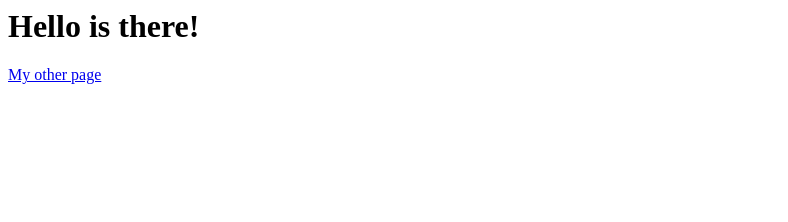
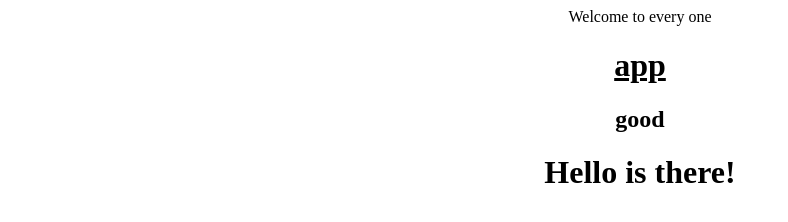
Before and after one commit to Ajay20062/ab, a plain HTML site: page index.html in a window 1280 px wide. Shown: the whole page, without its empty margins (0-788 px from the left). Drawn offline with Linux system fonts and the light colour scheme.

Commit message:
3 files modified

```diff
--- a/index.html
+++ b/index.html
@@ -1,13 +1,10 @@
 <html>
-
 <head>
-	<script src="script.html"></script>
-	<!-- <link rel="me.html" type="index.html" href="index.html"> -->
+ <center><a>Welcome to every one </a>
 </head>
-
 <body>
+<h1><b><u>app</u></b><h1>
+ <h2>good</h2>
 	<h1>Hello is there!</h1>
-	<a href="/https://www.youtube.com/watch?v=_UWrpL3cjFo">My other page</a>
 </body>
-
 </html>
--- a/script.js
+++ b/script.js
@@ -1 +1 @@
-console.log('hello is me !')
+console.log('Welcome to every one')
```
Also changed, not shown: me.html (+7 -4 lines).
